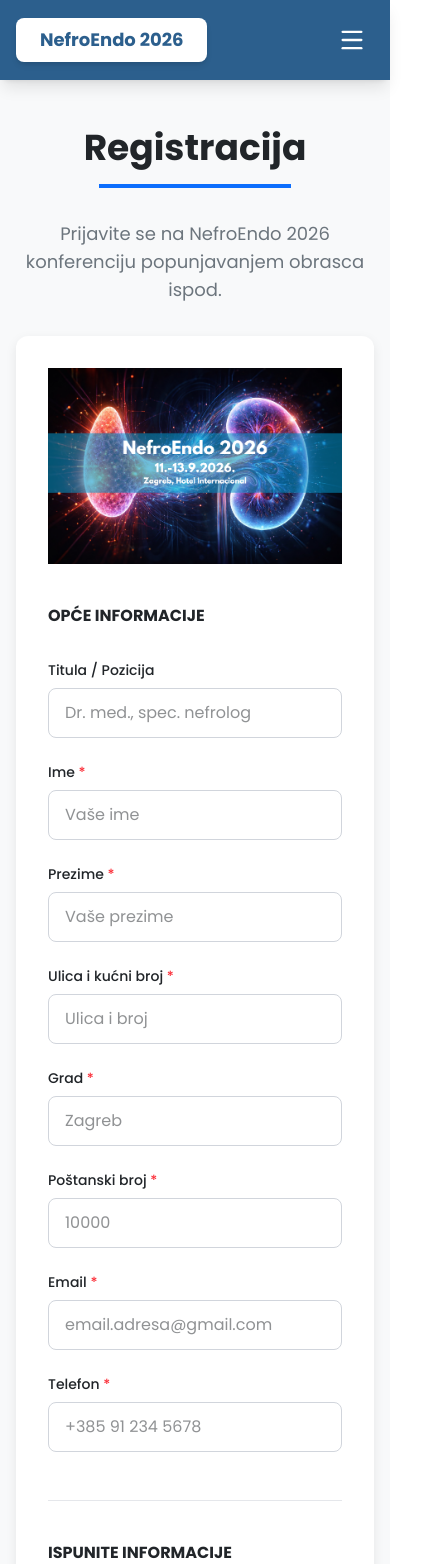
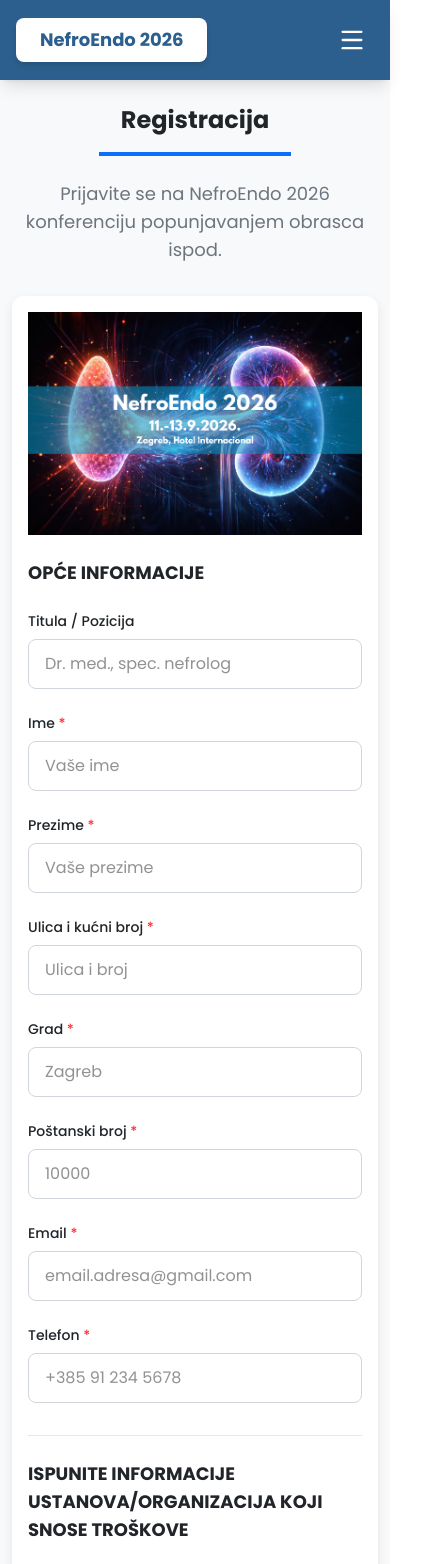
Before and after one commit to nstefan55/nefroendo-web, a Next.js app: page /registracija in a window 390 px wide. Shown: the top 1564 px of the page, 436 px wide, since content can reach past the window. Built offline with nearby package versions, Linux system fonts and the light colour scheme.

Commit message:
Improve layout and spacing on registration page for better user experience

```diff
--- a/app/registracija/page.tsx
+++ b/app/registracija/page.tsx
@@ -225,31 +225,31 @@ const RegistracijaPage = () => {
   }
 
   return (
-    <div className="min-h-screen bg-neutral-bg py-12">
-      <div className="container mx-auto px-4">
+    <div className="min-h-screen bg-neutral-bg py-6 sm:py-12">
+      <div className="container mx-auto px-3 sm:px-4">
         <div className="max-w-2xl lg:max-w-4xl mx-auto">
-          <h1 className="text-4xl font-bold text-center mb-4">Registracija</h1>
-          <div className="accent-line mb-8" />
+          <h1 className="text-2xl sm:text-4xl font-bold text-center mb-4">
+            Registracija
+          </h1>
+          <div className="accent-line mb-6 sm:mb-8" />
 
           <p className="text-center text-neutral-secondary mb-8 text-lg">
             Prijavite se na NefroEndo 2026 konferenciju popunjavanjem obrasca
             ispod.
           </p>
 
-          <div className="bg-white rounded-xl shadow-card p-8">
+          <div className="bg-white rounded-xl shadow-card p-4 sm:p-6 lg:p-8">
             <Image
               src="/images/nefro-hero-image-2.png"
               alt="Nefro Hero Image"
               width={1000}
               height={1000}
-              className="pb-10"
+              className="pb-6 sm:pb-10"
             />
-            <div className="h2 font-bold pb-8 uppercase">Opće Informacije</div>
-            <form
-              onSubmit={handleSubmit}
-              className="space-y-6"
-              suppressHydrationWarning
-            >
+            <div className="text-lg sm:text-xl font-bold pb-6 sm:pb-8 uppercase">
+              Opće Informacije
+            </div>
+            <form onSubmit={handleSubmit} className="space-y-6">
               {/* Job Title */}
               <div>
                 <label
@@ -264,6 +264,7 @@ const RegistracijaPage = () => {
                   name="jobTitle"
                   value={formData.jobTitle}
                   onChange={handleChange}
+                  suppressHydrationWarning
                   className="w-full px-4 py-3 border border-gray-300 rounded-lg focus:ring-2 focus:ring-accent-blue focus:border-transparent transition-all outline-none"
                   placeholder="Dr. med., spec. nefrolog"
                 />
@@ -284,6 +285,7 @@ const RegistracijaPage = () => {
                     value={formData.firstName}
                     onChange={handleChange}
                     required
+                    suppressHydrationWarning
                     className="w-full px-4 py-3 border border-gray-300 rounded-lg focus:ring-2 focus:ring-accent-blue focus:border-transparent transition-all outline-none"
                     placeholder="Vaše ime"
                   />
@@ -303,6 +305,7 @@ const RegistracijaPage = () => {
                     value={formData.lastName}
                     onChange={handleChange}
                     required
+                    suppressHydrationWarning
                     className="w-full px-4 py-3 border border-gray-300 rounded-lg focus:ring-2 focus:ring-accent-blue focus:border-transparent transition-all outline-none"
                     placeholder="Vaše prezime"
                   />
@@ -324,6 +327,7 @@ const RegistracijaPage = () => {
                   value={formData.street}
                   onChange={handleChange}
                   required
+                  suppressHydrationWarning
                   className="w-full px-4 py-3 border border-gray-300 rounded-lg focus:ring-2 focus:ring-accent-blue focus:border-transparent transition-all outline-none"
                   placeholder="Ulica i broj"
                 />
@@ -344,6 +348,7 @@ const RegistracijaPage = () => {
                     value={formData.city}
                     onChange={handleChange}
                     required
+                    suppressHydrationWarning
                     className="w-full px-4 py-3 border border-gray-300 rounded-lg focus:ring-2 focus:ring-accent-blue focus:border-transparent transition-all outline-none"
                     placeholder="Zagreb"
                   />
@@ -363,6 +368,7 @@ const RegistracijaPage = () => {
                     value={formData.zipCode}
                     onChange={handleChange}
                     required
+                    suppressHydrationWarning
                     className="w-full px-4 py-3 border border-gray-300 rounded-lg focus:ring-2 focus:ring-accent-blue focus:border-transparent transition-all outline-none"
                     placeholder="10000"
                   />
@@ -384,6 +390,7 @@ const RegistracijaPage = () => {
                   value={formData.email}
                   onChange={handleChange}
                   required
+                  suppressHydrationWarning
                   className="w-full px-4 py-3 border border-gray-300 rounded-lg focus:ring-2 focus:ring-accent-blue focus:border-transparent transition-all outline-none"
                   placeholder="email.adresa@gmail.com"
                 />
@@ -404,14 +411,15 @@ const RegistracijaPage = () => {
                   value={formData.phone}
                   onChange={handleChange}
                   required
+                  suppressHydrationWarning
                   className="w-full px-4 py-3 border border-gray-300 rounded-lg focus:ring-2 focus:ring-accent-blue focus:border-transparent transition-all outline-none"
                   placeholder="+385 91 234 5678"
                 />
               </div>
 
-              <hr className="mt-12 mb-10 text-gray-200" />
+              <hr className="mt-8 sm:mt-12 mb-6 sm:mb-10 text-gray-200" />
 
-              <div className="h2 font-bold pb-2 uppercase">
+              <div className="text-lg sm:text-xl font-bold pb-2 uppercase">
                 Ispunite informacije ustanova/organizacija koji snose troškove
               </div>
 
@@ -431,6 +439,7 @@ const RegistracijaPage = () => {
                   value={formData.organization}
                   onChange={handleChange}
                   required
+                  suppressHydrationWarning
                   className="w-full px-4 py-3 border border-gray-300 rounded-lg focus:ring-2 focus:ring-accent-blue focus:border-transparent transition-all outline-none"
                   placeholder="Naziv tvrtke/organizacije"
                 />
@@ -451,6 +460,7 @@ const RegistracijaPage = () => {
                   value={formData.orgAddress}
                   onChange={handleChange}
                   required
+                  suppressHydrationWarning
                   className="w-full px-4 py-3 border border-gray-300 rounded-lg focus:ring-2 focus:ring-accent-blue focus:border-transparent transition-all outline-none"
                   placeholder="Ulica, broj, grad, poštanski broj"
                 />
@@ -472,6 +482,7 @@ const RegistracijaPage = () => {
                     value={formData.vatOib}
                     onChange={handleChange}
                     required
+                    suppressHydrationWarning
                     className="w-full px-4 py-3 border border-gray-300 rounded-lg focus:ring-2 focus:ring-accent-blue focus:border-transparent transition-all outline-none"
                     placeholder="12345678901"
                   />
@@ -491,50 +502,52 @@ const RegistracijaPage = () => {
                     value={formData.country}
                     onChange={handleChange}
                     required
+                    suppressHydrationWarning
                     className="w-full px-4 py-3 border border-gray-300 rounded-lg focus:ring-2 focus:ring-accent-blue focus:border-transparent transition-all outline-none"
                     placeholder="Hrvatska"
                   />
                 </div>
               </div>
 
-              <hr className="mt-12 mb-10 text-gray-200" />
+              <hr className="mt-8 sm:mt-12 mb-6 sm:mb-10 text-gray-200" />
 
-              <div className="h2 font-bold pb-2 uppercase">
+              <div className="text-lg sm:text-xl font-bold pb-2 uppercase">
                 Tip Registracije <span className="text-red-500">*</span>
               </div>
 
               {/* Registration Type */}
-              <div className="space-y-3">
+              <div className="space-y-2 sm:space-y-3">
                 {REGISTRATION_OPTIONS.map((option) => (
                   <label
                     key={option.id}
-                    className={`flex items-center justify-between p-4 border-2 rounded-lg cursor-pointer transition-all ${
+                    className={`flex items-start sm:items-center justify-between p-3 sm:p-4 border-2 rounded-lg cursor-pointer transition-all ${
                       formData.registrationTypes.includes(option.id)
                         ? "border-accent-blue bg-blue-50"
                         : "border-gray-200 hover:border-gray-300"
                     }`}
                   >
-                    <div className="flex items-center gap-4">
+                    <div className="flex items-start sm:items-center gap-3 sm:gap-4">
                       <input
                         type="checkbox"
                         name="registrationTypes"
                         value={option.id}
                         checked={formData.registrationTypes.includes(option.id)}
                         onChange={handleChange}
-                        className="w-5 h-5 text-accent-blue border-gray-300 focus:ring-accent-blue rounded"
+                        suppressHydrationWarning
+                        className="w-5 h-5 mt-0.5 sm:mt-0 text-accent-blue border-gray-300 focus:ring-accent-blue rounded flex-shrink-0"
                       />
                       <div>
-                        <span className="font-semibold text-primary">
+                        <span className="font-semibold text-primary text-sm sm:text-base">
                           {option.label}
                         </span>
                         {option.note && (
-                          <p className="text-sm text-neutral-secondary mt-0.5">
+                          <p className="text-xs sm:text-sm text-neutral-secondary mt-0.5">
                             {option.note}
                           </p>
                         )}
                       </div>
                     </div>
-                    <span className="font-semibold text-neutral-text">
+                    <span className="font-semibold text-neutral-text text-sm sm:text-base whitespace-nowrap ml-2">
                       {option.price === 0
                         ? "Free"
                         : `€${option.price.toFixed(2)}`}
@@ -560,12 +573,12 @@ const RegistracijaPage = () => {
                 </span>
               </div>
 
-              <hr className="mt-12 mb-10 text-gray-200" />
+              <hr className="mt-8 sm:mt-12 mb-6 sm:mb-10 text-gray-200" />
 
-              <div className="h2 font-bold pb-2 uppercase">
+              <div className="text-lg sm:text-xl font-bold pb-2 uppercase">
                 Plaćanje kotizacije
               </div>
-              <p>
+              <p className="text-sm sm:text-base">
                 Plaćanje je moguće izvršiti putem internetskog ili mobilnog
                 bankarstva te elektroničkim bankovnim prijenosom.
               </p>
@@ -594,10 +607,11 @@ const RegistracijaPage = () => {
                       name="terms-of-service-agreement"
                       required
                       onChange={handleChange}
+                      suppressHydrationWarning
                       className="w-5 h-5 text-accent-blue border-gray-300 focus:ring-accent-blue rounded"
                     />
                     <div>
-                      <span className="font-semibold text-black text-nowrap">
+                      <span className="font-semibold text-black sm:text-wrap md:text-nowrap">
                         Slažem se s
                         <a
                           href="/files/Opći-uvijeti-poslovanja-Certitudo.pdf"
```
